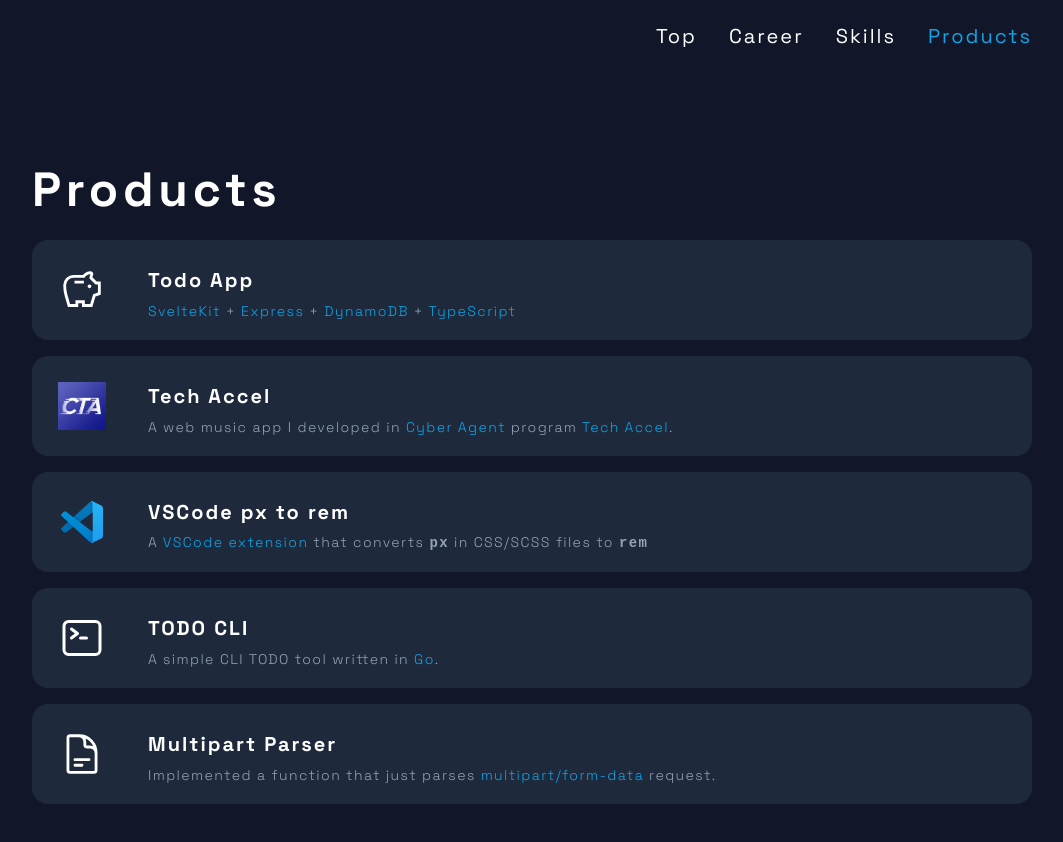
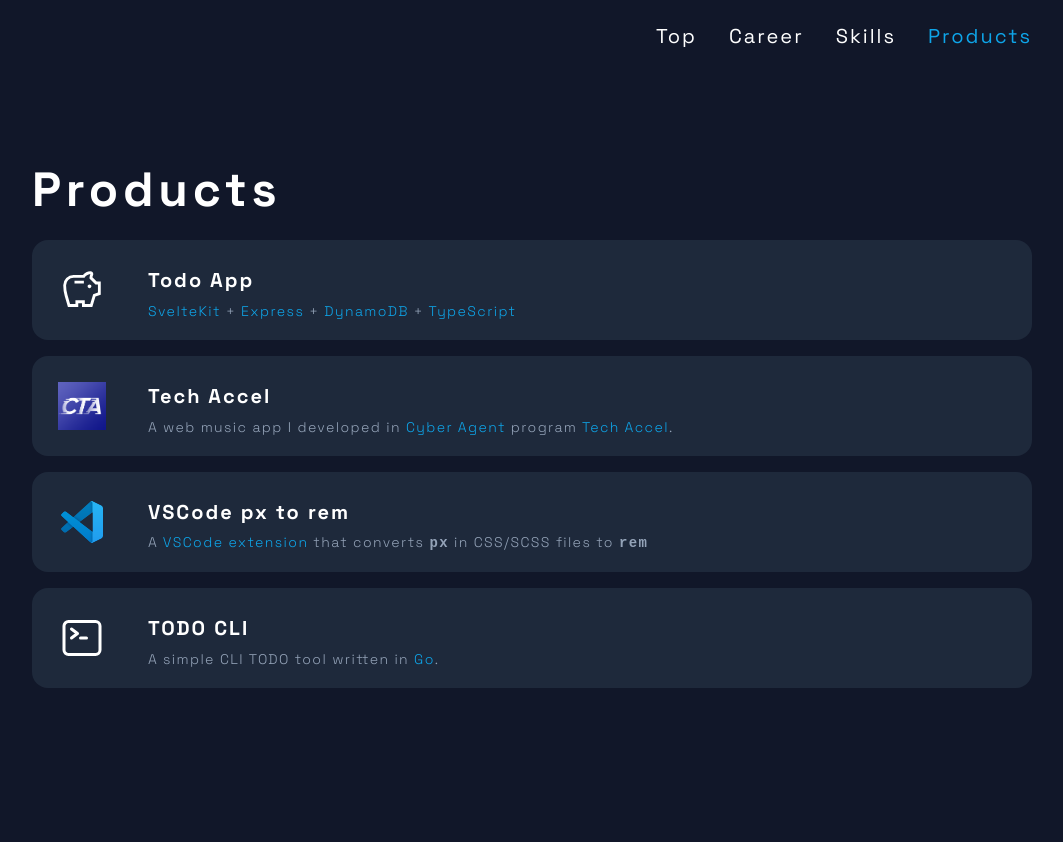
Before and after one commit to reizt/astro-portfolio-site, an Astro site: page /products in a window 1280 px wide. Shown: the whole page, without its empty margins (108-1171 px from the left). After the commit the page ends 820 px from the top, so only its background shows below. Built offline with nearby package versions, Linux system fonts and the light colour scheme; Astro itself is replaced by a stand-in of ours.

Commit message:
Multipart parserを削除

```diff
--- a/src/pages/products.astro
+++ b/src/pages/products.astro
@@ -33,13 +33,6 @@
     name: 'TODO CLI',
     description: 'A simple CLI TODO tool written in <span class="text-blue">Go</span>.',
   },
-  {
-    href: 'https://github.com/reizt/multipart-parser',
-    iconUrl: '/products/multipart-parser.svg',
-    scale: 0.75,
-    name: 'Multipart Parser',
-    description: 'Implemented a function that just parses <span class="text-blue">multipart/form-data</span> request.',
-  },
 ];
 ---
 
```
